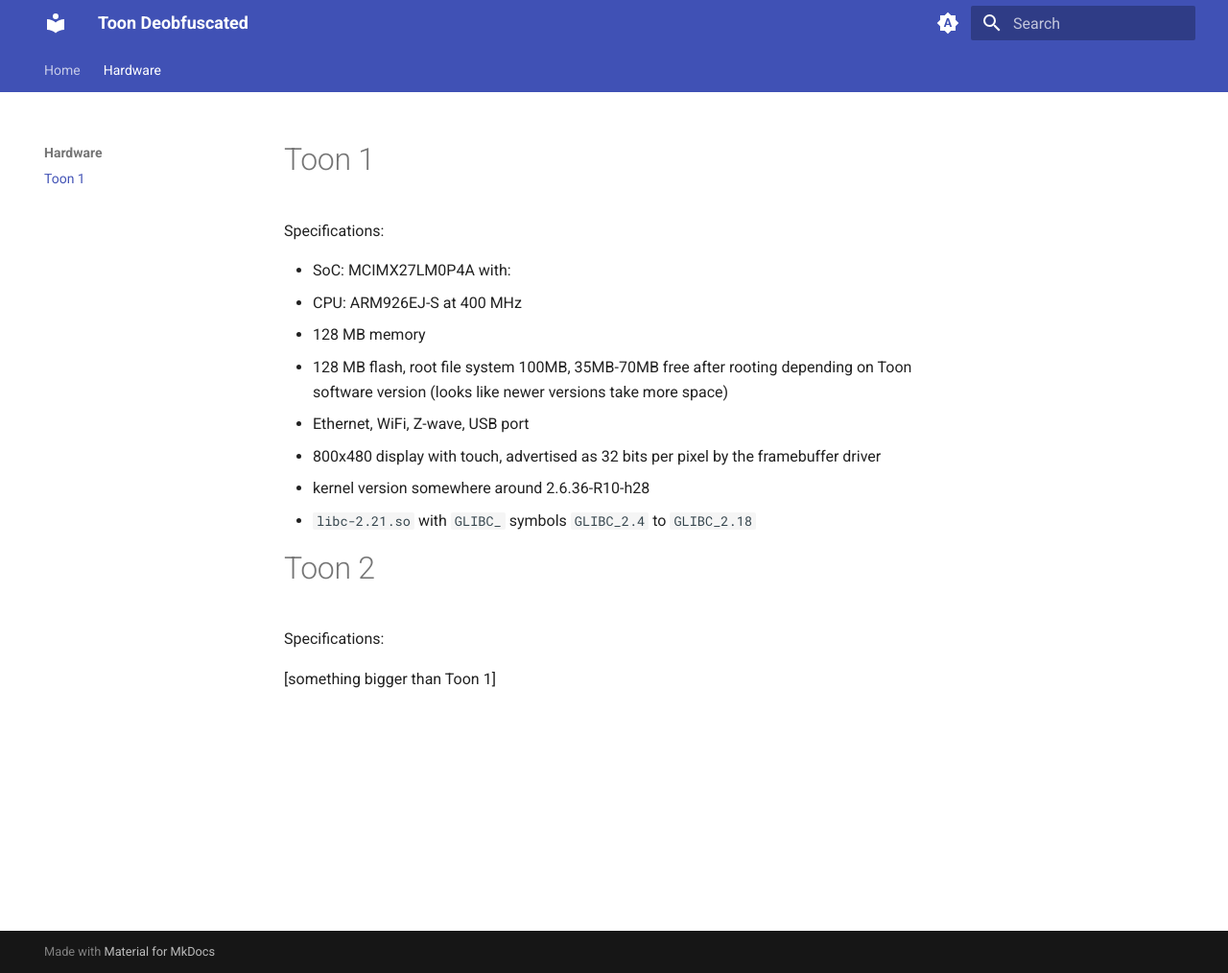
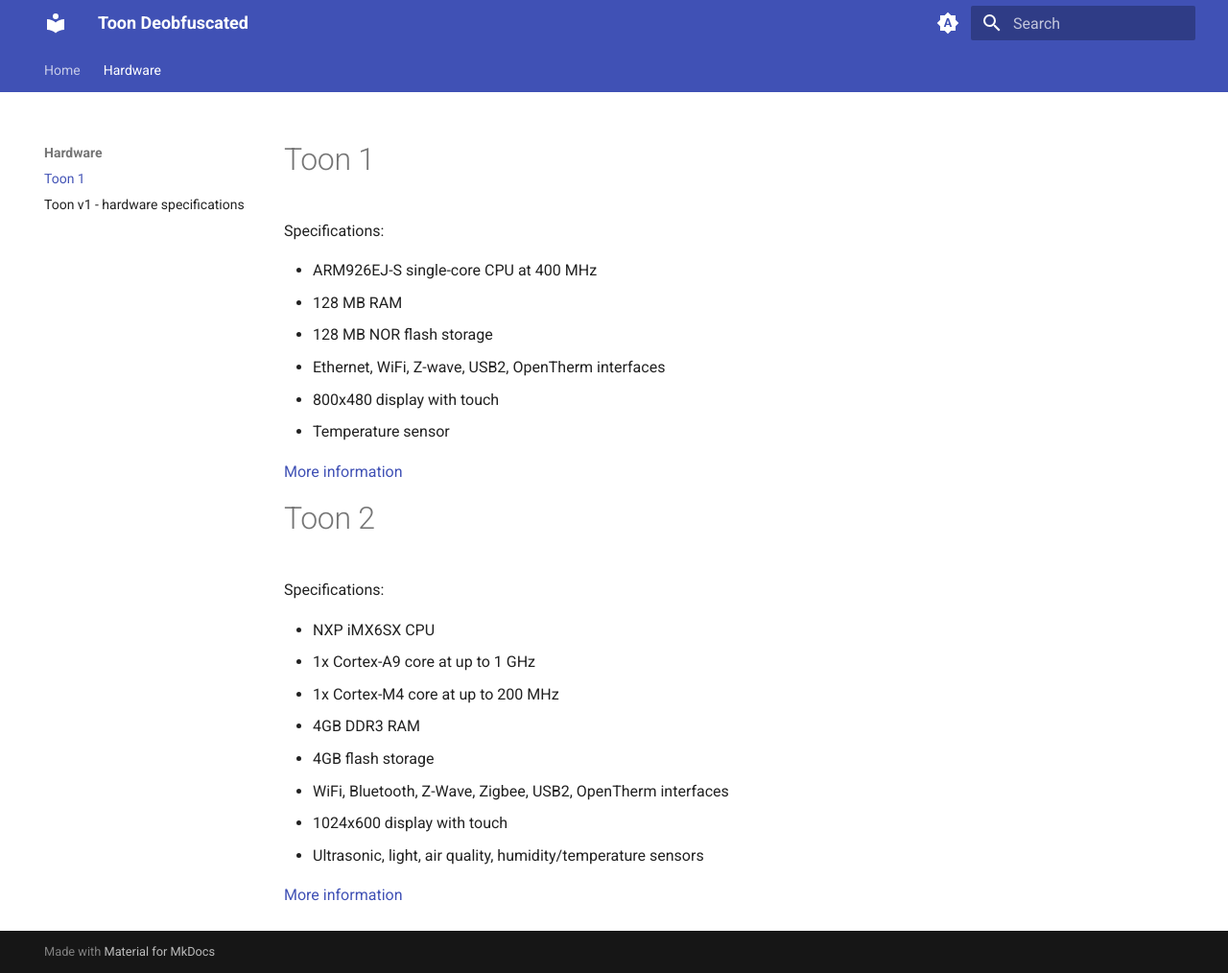
Before and after one commit to deobfuscated-org/toon, an MkDocs documentation site: the page built from docs/hardware/index.md, in a window 1280 px wide and 1014 px high. Shown: the whole window at 96% size. Built offline with MkDocs 1.6.1 and Material for MkDocs 9.7.7, drawn with Linux system fonts in a browser that asks for light colours.

Commit message:
update Toon v1 hardware specifications, and move in-depth hardware description to its own page

```diff
--- a/docs/hardware/index.md
+++ b/docs/hardware/index.md
@@ -2,17 +2,26 @@
 
 Specifications:
 
- * SoC: MCIMX27LM0P4A with:
- * CPU: ARM926EJ-S at 400 MHz
- * 128 MB memory
- * 128 MB flash, root file system 100MB, 35MB-70MB free after rooting depending on Toon software version (looks like newer versions take more space)
- * Ethernet, WiFi, Z-wave, USB port
- * 800x480 display with touch, advertised as 32 bits per pixel by the framebuffer driver
- * kernel version somewhere around 2.6.36-R10-h28
- * `libc-2.21.so` with `GLIBC_` symbols `GLIBC_2.4` to `GLIBC_2.18`
+* ARM926EJ-S single-core CPU at 400 MHz
+* 128 MB RAM
+* 128 MB NOR flash storage
+* Ethernet, WiFi, Z-wave, USB2, OpenTherm interfaces
+* 800x480 display with touch
+* Temperature sensor
+
+[More information](./toonv1.md)
 
 # Toon 2
 
 Specifications:
 
-[something bigger than Toon 1]
+* NXP iMX6SX CPU
+  * 1x Cortex-A9 core at up to 1 GHz
+  * 1x Cortex-M4 core at up to 200 MHz
+* 4GB DDR3 RAM
+* 4GB flash storage
+* WiFi, Bluetooth, Z-Wave, Zigbee, USB2, OpenTherm interfaces
+* 1024x600 display with touch
+* Ultrasonic, light, air quality, humidity/temperature sensors
+
+[More information](./toonv2.md)
```
Also changed, not shown: docs/hardware/toonv1.md (added, +245 -0 lines), 11 other files.
